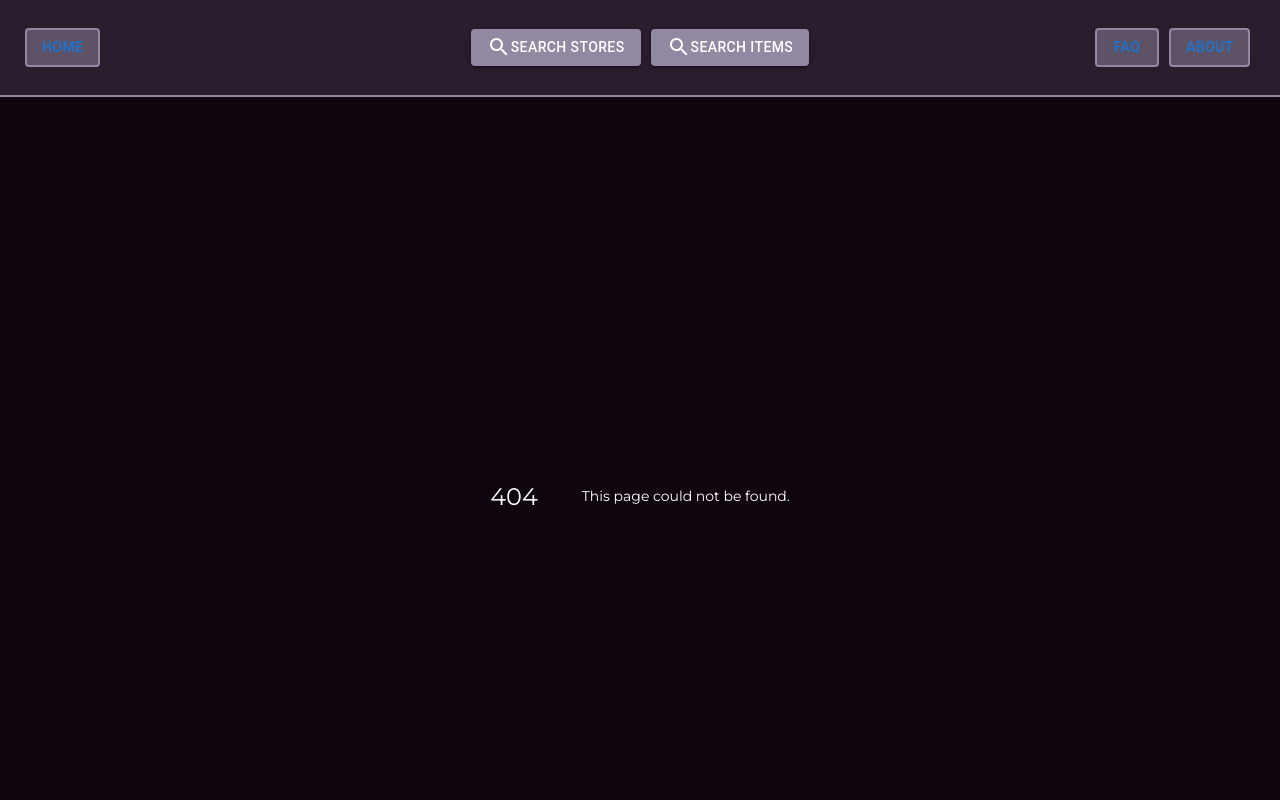
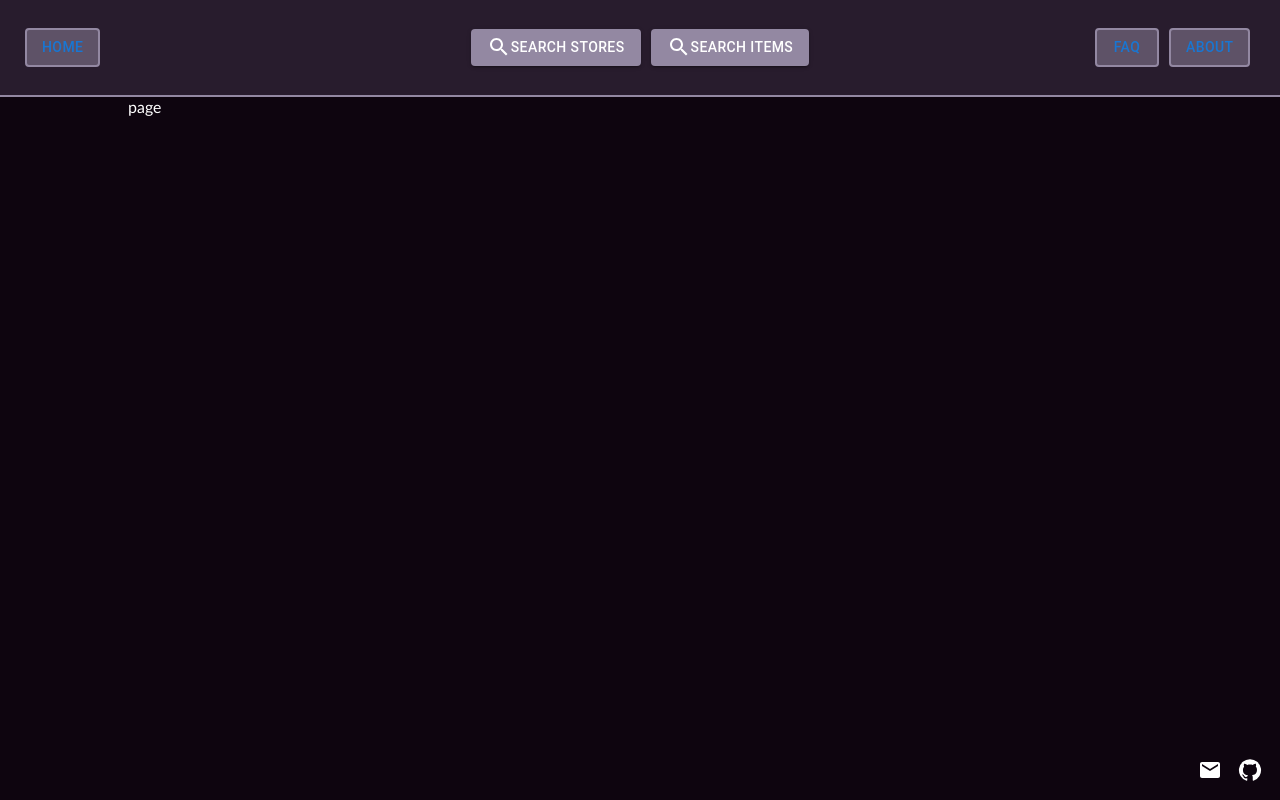
Before and after one commit to destroyer22719/FoodFlation, a Next.js app in the folder frontend/: page /search in a window 1280 px wide. Before the commit this address had no page. Shown: the top 800 px of the page. Built offline with nearby package versions, Linux system fonts and the light colour scheme.

Commit message:
added search page

```diff
--- /dev/null
+++ b/frontend/app/search/page.tsx
@@ -0,0 +1,9 @@
+const page = ({
+  searchParams,
+}: {
+  searchParams: { [key: string]: string | string[] | undefined };
+}) => {
+  return <div>page</div>;
+};
+
+export default page;
```
